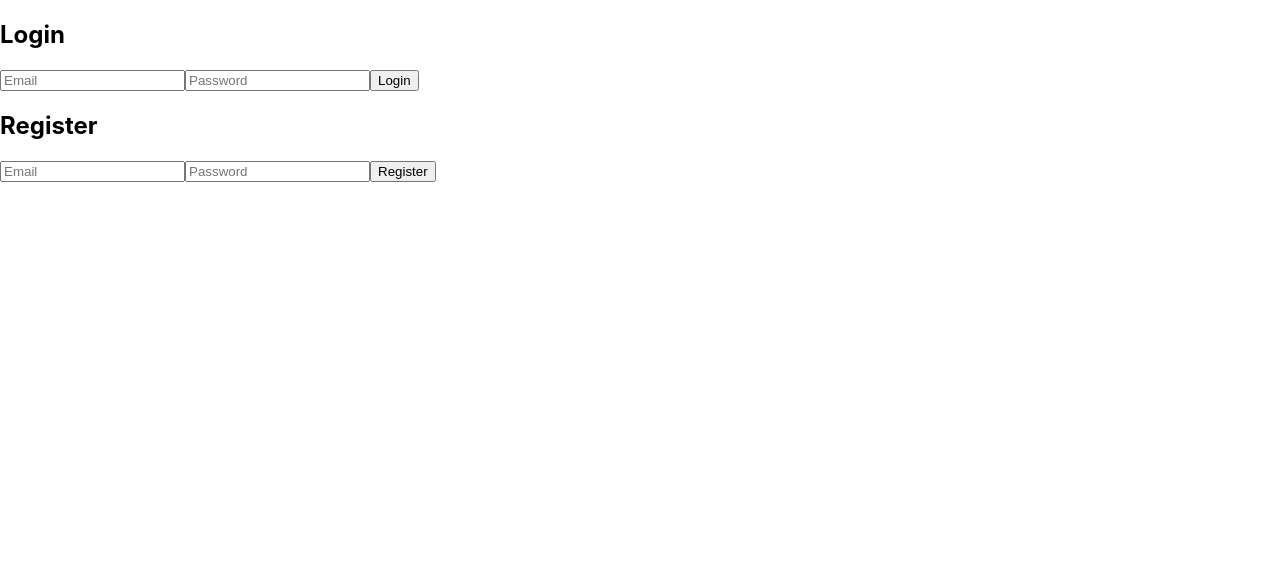
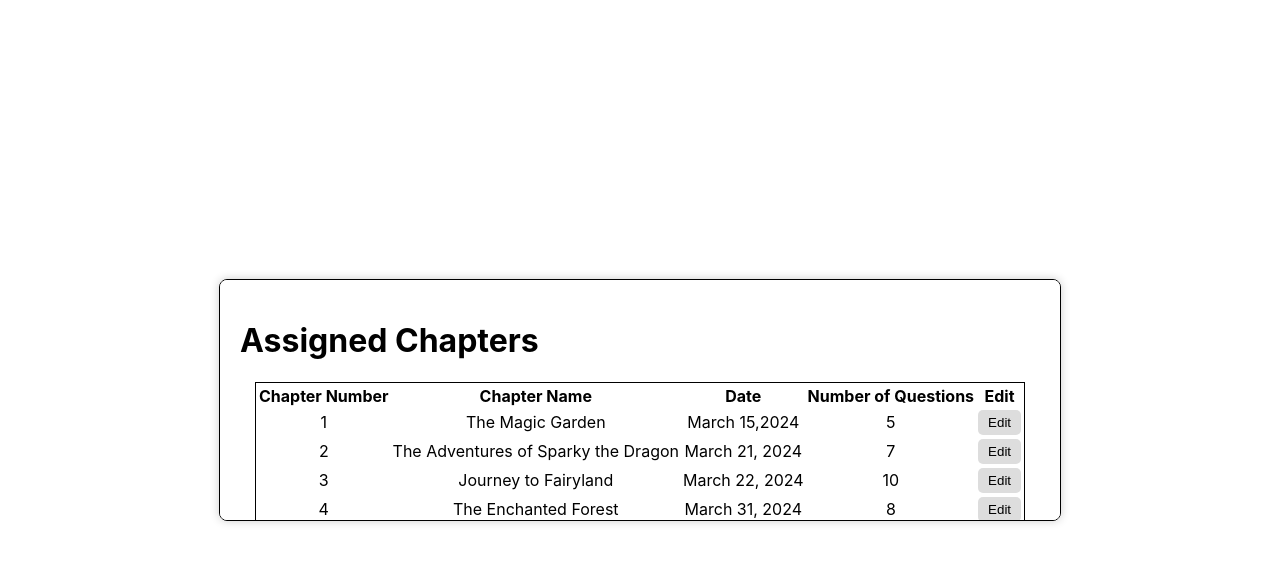
Before and after one commit to Hack4Impact-UMD/All-District-Reads-Web, a React (Create React App) app in the folder client/my-app/: page / in a window 1280 px wide. Shown: the top 562 px of the page. Built offline with nearby package versions, Linux system fonts and the light colour scheme.

Commit message:
Reading Schedule, part 2 with all of the assigned reading chapters and the ability t o edit them

```diff
--- a/client/my-app/src/App.tsx
+++ b/client/my-app/src/App.tsx
@@ -6,6 +6,7 @@ import Login from './Pages/Login';
 import Schedule from './Pages/Schedule';
 import { FirebaseOptions, initializeApp } from "firebase/app";
 import firebaseConfig from './config/firebase';
+import ReadingSchedule from "./ReadingSchedule";
 
 const App: React.FC = () => {
   return (
@@ -13,7 +14,7 @@ const App: React.FC = () => {
 
       <header className="App-header">Hello world!</header>
 
-      <Login />
+      <ReadingSchedule />
     </div>
   );
 }
--- /dev/null
+++ b/client/my-app/src/ReadingSchedule.css
@@ -0,0 +1,71 @@
+.modal {
+    background-color: white;
+    width: 400px; /* Adjust width as needed */
+    height: 200px; /* Adjust height as needed */
+    position: fixed;
+    top: 50%;
+    left: 50%;
+    transform: translate(-50%, -50%);
+    border: 1px solid black;
+    border-radius: 10px;
+    padding: 20px;
+    box-shadow: 0 0 10px rgba(0, 0, 0, 0.2);
+}
+
+
+.modal {
+    background-color: white;
+    padding: 20px;
+    border-radius: 8px;
+    box-shadow: 0 0 10px rgba(0, 0, 0, 0.2);
+    z-index: 999; /* Ensure the modal is on top of other content */
+}
+
+.modal-content {
+    max-width: 400px;
+}
+
+.assignedChapters {
+    text-align: center;
+}
+
+.close {
+    position: absolute;
+    top: 10px;
+    right: 10px;
+    cursor: pointer;
+    font-size: 20px;
+}
+
+.rowButton {
+    border: none;
+    cursor: pointer;
+    padding: 10px 20px;
+    display: block;
+    width: 100%;
+    text-align: left;
+}
+
+.rowButton:hover {
+    background-color: #999999; /* Dark gray background color on button hover */
+}
+
+tr:hover {
+    background-color: #dddddd; /* Gray background color on row hover */
+}
+
+tr:hover .rowButton {
+    background-color: inherit; /* Keep button background color same as row on row hover */
+}
+
+.editButton {
+    background-color: #dddddd; /* Gray background color */
+    border: none;
+    cursor: pointer;
+    padding: 5px 10px;
+    border-radius: 5px;
+}
+
+.editButton:hover {
+    background-color: #999999; /* Dark gray background color on hover */
+}
--- /dev/null
+++ b/client/my-app/src/ReadingSchedule.tsx
@@ -0,0 +1,96 @@
+import React, { useState } from 'react';
+import './ReadingSchedule.css';
+
+const ReadingSchedule: React.FC = () => {
+    const [selectedChapter, setSelectedChapter] = useState<{ id: string, number: number, name: string, date: string, numQuestions: number } | null>(null);
+    const [chapters, setChapters] = useState<{ id: string, number: number, name: string, date: string, numQuestions: number }[]>([
+        { id: '1', number: 1, name: "The Magic Garden", date: "March 15,2024", numQuestions: 5 },
+    { id: '2', number: 2, name: "The Adventures of Sparky the Dragon", date: "March 21, 2024", numQuestions: 7 },
+    { id: '3', number: 3, name: "Journey to Fairyland", date: "March 22, 2024", numQuestions: 10 },
+    { id: '4', number: 4, name: "The Enchanted Forest", date: "March 31, 2024", numQuestions: 8 },
+    { id: '5', number: 5, name: "Mystery at Magic Castle", date: "April 2, 2024", numQuestions: 6 }
+        // Add more chapters as needed
+    ]);
+
+    const handleEditClick = (chapter: { id: string, number: number, name: string, date: string, numQuestions: number }) => {
+        setSelectedChapter(chapter);
+    };
+
+    const handleCloseModal = () => {
+        setSelectedChapter(null);
+    };
+
+    const handleSaveChanges = () => {
+        if (selectedChapter) {
+            const updatedChapters = chapters.map(chapter => {
+                if (chapter.id === selectedChapter.id) {
+                    return selectedChapter;
+                }
+                return chapter;
+            });
+            setChapters(updatedChapters);
+            setSelectedChapter(null);
+        }
+    };
+
+    return (
+        <div className = "modal" style={{ width: '800px', height: '200px', overflow: 'auto' , alignItems:'center'}}>
+            <h1 >Assigned Chapters</h1>
+            <table style={{ border: '1px solid black', textAlign: 'center', margin: 'auto' }}>
+                <thead>
+                    <tr>
+                        <th>Chapter Number</th>
+                        <th>Chapter Name</th>
+                        <th>Date</th>
+                        <th>Number of Questions</th>
+                        <th>Edit</th>
+                    </tr>
+                </thead>
+                <tbody>
+                    {chapters.map(chapter => (
+                        <tr key={chapter.id}>
+                            <td>{chapter.number}</td>
+                            <td>{chapter.name}</td>
+                            <td>{chapter.date}</td>
+                            <td>{chapter.numQuestions}</td>
+                            <td>
+                                <button className="editButton" onClick={() => handleEditClick(chapter)}>
+                                    Edit
+                                </button>
+                            </td>
+                        </tr>
+                    ))}
+                </tbody>
+            </table>
+            {selectedChapter && (
+                <div className="modal-overlay">
+                    <div className="modal">
+                        <div className="modal-content">
+                            <span className="close" onClick={handleCloseModal}>&times;</span>
+                            <h2>Edit Chapter Details</h2>
+                            <label>
+                                Chapter Number:
+                                <input type="text" value={selectedChapter.number} onChange={(e) => setSelectedChapter({ ...selectedChapter, number: parseInt(e.target.value) })} />
+                            </label>
+                            <label>
+                                Chapter Name:
+                                <input type="text" value={selectedChapter.name} onChange={(e) => setSelectedChapter({ ...selectedChapter, name: e.target.value })} />
+                            </label>
+                            <label>
+                                Date:
+                                <input type="text" value={selectedChapter.date} onChange={(e) => setSelectedChapter({ ...selectedChapter, date: e.target.value })} />
+                            </label>
+                            <label>
+                                Number of Questions:
+                                <input type="text" value={selectedChapter.numQuestions} onChange={(e) => setSelectedChapter({ ...selectedChapter, numQuestions: parseInt(e.target.value) })} />
+                            </label>
+                            <button onClick={handleSaveChanges}>Save Changes</button>
+                        </div>
+                    </div>
+                </div>
+            )}
+        </div>
+    );
+};
+
+export default ReadingSchedule;
--- a/client/my-app/src/index.tsx
+++ b/client/my-app/src/index.tsx
@@ -5,6 +5,7 @@ import './index.css';
 import App from './App';
 import Login from './Pages/Login';
 import reportWebVitals from './reportWebVitals';
+import ReadingSchedule from './ReadingSchedule';
 
 
 const root = ReactDOM.createRoot(
@@ -14,7 +15,7 @@ root.render(
   <React.StrictMode>
 
     {/* <App /> */}
-    <Login />
+    <ReadingSchedule />
   </React.StrictMode>
 
 );
```
Also changed, not shown: client/my-app/src/types/types.ts (+6 -6 lines).
